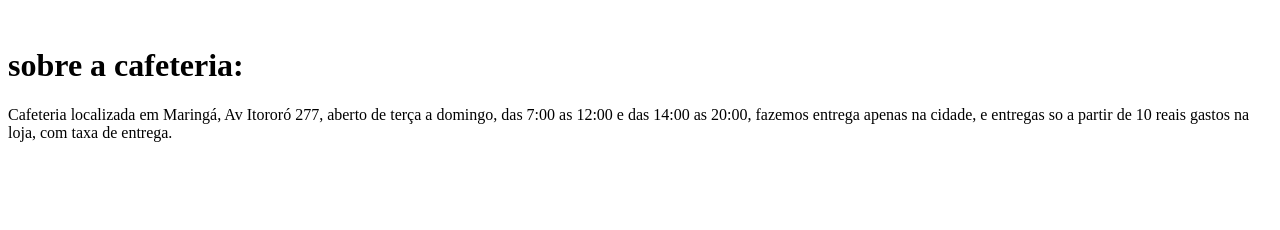
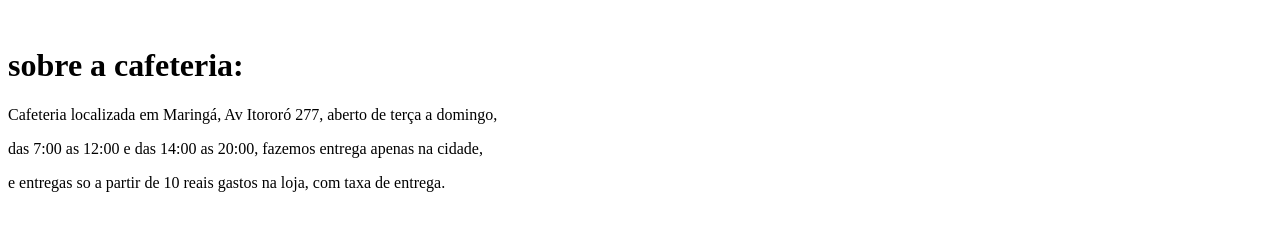
Before and after one commit to nicollymh/mokay, a plain HTML site: page index.html in a window 1280 px wide. Drawn offline with Linux system fonts and the light colour scheme.

Commit message:
paragrafo

```diff
--- a/index.html
+++ b/index.html
@@ -10,8 +10,8 @@
     <img src=" " alt="">
     <h1>sobre a cafeteria:</h1>
   Cafeteria localizada em Maringá, Av Itororó 277, aberto de terça a domingo,
-  das 7:00 as 12:00 e das 14:00 as 20:00, fazemos entrega apenas na cidade,
-   e entregas so a partir de 10 reais gastos na loja, com taxa de entrega.
+  <p></p>das 7:00 as 12:00 e das 14:00 as 20:00, fazemos entrega apenas na cidade,
+  <p></p> e entregas so a partir de 10 reais gastos na loja, com taxa de entrega.
 
 
 
```
